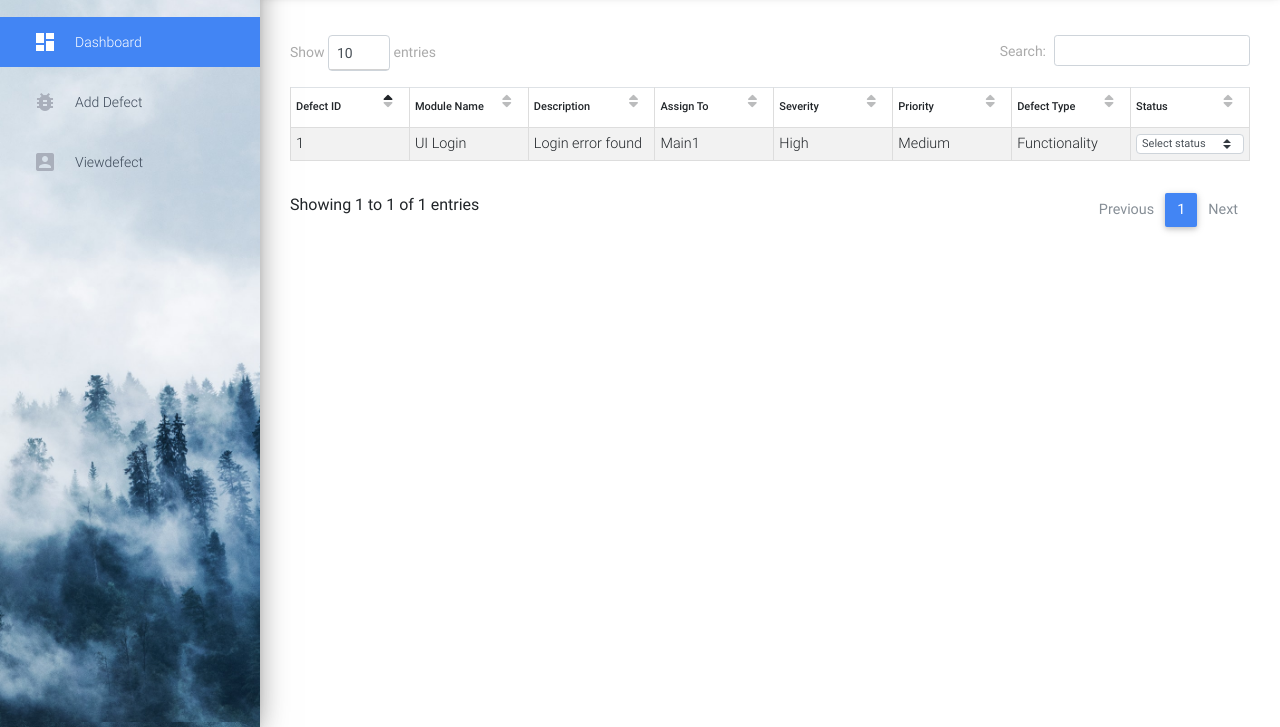
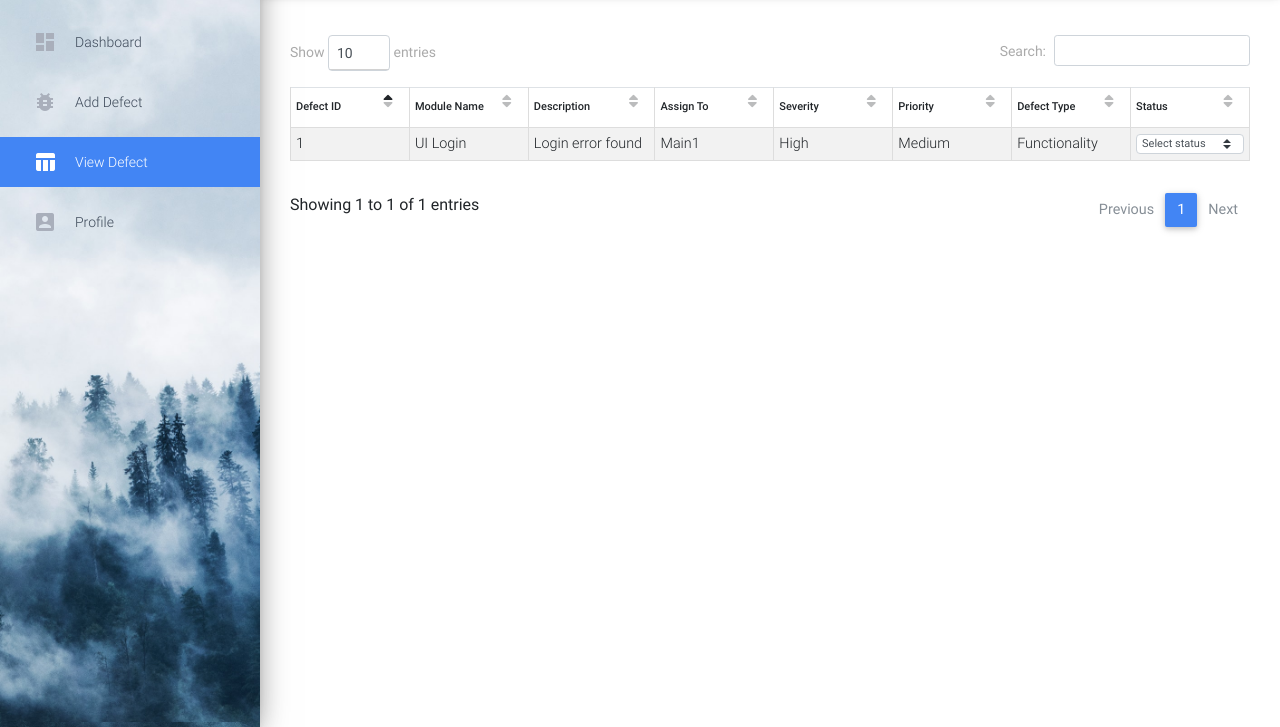
Before and after one commit to sgic-defect-tracker/defectTracker, a website: page table.html in a window 1280 px wide. Shown: the part 73-800 px from the top of the page. Drawn offline with nearby package versions, Linux system fonts and the light colour scheme; no server answers; files whose address does not match are found by name.

Commit message:
navigation update

```diff
--- a/table.html
+++ b/table.html
@@ -80,7 +80,7 @@
         </div>
         <div class="sidebar-wrapper" id="sidebar-wrapper">
           <ul class="nav">
-            <li class="nav-item active">
+            <li class="nav-item">
               <a class="nav-link" href="dashboard.html">
                 <i class="material-icons">dashboard</i>
                 <p>Dashboard</p>
@@ -93,10 +93,16 @@
                 <p>Add Defect</p>
               </a>
             </li>
+            <li class="nav-item active">
+              <a class="nav-link" href="table.html">
+                <i class="material-icons">table_chart</i>
+                <p>view Defect</p>
+              </a>
+            </li>
             <li class="nav-item">
-              <a class="nav-link" href="table.html">
+              <a class="nav-link" href="profile.html">
                 <i class="material-icons">account_box</i>
-                <p>Viewdefect</p>
+                <p>Profile</p>
               </a>
             </li>
           </ul>
```
Also changed, not shown: adddefects.html (+8 -2 lines), dashboard.html (+6 -6 lines), profile.html (+7 -1 lines).
